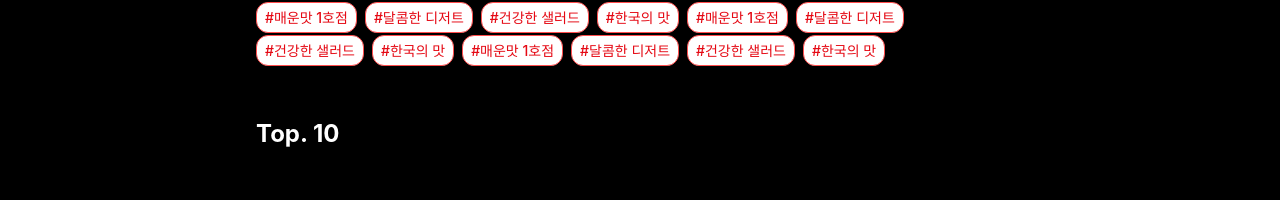
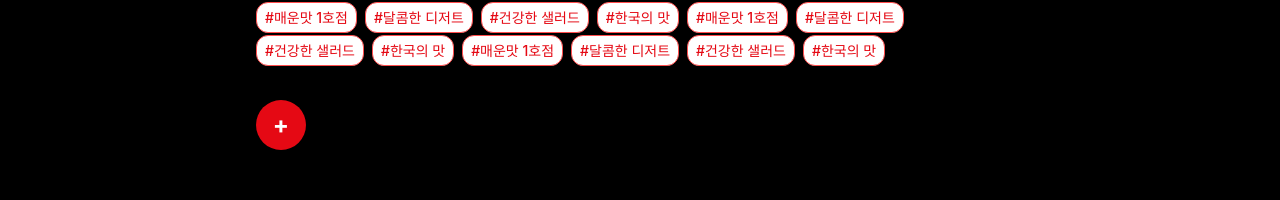
Before and after one commit to FRONT-END-BOOTCAMP-PLUS-3/A-maewoClub, a Next.js app: page /recipes in a window 1280 px wide. Shown: the part 170-370 px from the top of the page. Built offline with nearby package versions, Linux system fonts and the light colour scheme.

Commit message:
[Fix] 01/28 Jyservice781 Fix_container #58 - Fix_container

```diff
--- a/app/(user)/recipes/create/page.tsx
+++ b/app/(user)/recipes/create/page.tsx
@@ -1,6 +1,7 @@
 "use client"
 
 import RecipeCreate from "@/components/recipe/create/recipeCreate";
+import UploadImage from "@/components/recipe/create/uploadImage/uploadImage";
 
 const Page = () => {
 
@@ -14,6 +15,7 @@ const Page = () => {
     <>
     {/* 로그인 회원만 보이도록 할 것 */}
     <RecipeCreate></RecipeCreate>
+    <UploadImage></UploadImage>
     </>
   )
 }
--- a/app/(user)/recipes/page.tsx
+++ b/app/(user)/recipes/page.tsx
@@ -9,14 +9,17 @@ import {
   SlideWrapper,
   SlideButton,
   RecipeContainer,
+  CreateBtn,
 } from "@/components/recipe/recipe.style";
 import RecipeCard from "@/components/recipe/recipeCard/recipeCard";
 import RecipeCardSlide from "@/components/recipe/recipeCard/recipeCardSlide";
 import Pagination from "@/components/recipe/cardPaging/cardPaging";
 import Tag from "@/components/recipe/tag/tag";
+import { useRouter } from "next/navigation";
 
 export default function Page() {
   const [currentSlide, setCurrentSlide] = useState(0);
+  const router = useRouter();
   const slideCount = 10; // 슬라이드의 총 개수
   const visibleSlides = 3; // 화면에 보여질 슬라이드 개수
   const maxIndex = Math.ceil(slideCount / visibleSlides) - 1;
@@ -44,9 +47,14 @@ export default function Page() {
     setCurrentPage(page);
   };
 
+  const moveToPage = () => {
+    router.push("/recipes/create")
+  }
+
   return (
     <RecipeList>
       <Tag></Tag>
+      <CreateBtn onClick={moveToPage}>+</CreateBtn>
       <SubTitle>Top. 10</SubTitle>
       <RecipeSlideContainer>
         <SlideButton className="left" onClick={handlePrev}>
@@ -55,7 +63,9 @@ export default function Page() {
         <SlideTrack position={currentSlide}>
           {[...Array(slideCount)].map((_, index) => (
             <SlideWrapper key={index}>
-              <RecipeCardSlide id={'2'}>{`레시피 ${index + 1}`}</RecipeCardSlide>
+              <RecipeCardSlide id={"2"}>{`레시피 ${
+                index + 1
+              }`}</RecipeCardSlide>
             </SlideWrapper>
           ))}
         </SlideTrack>
@@ -67,16 +77,16 @@ export default function Page() {
       <SubTitle>총 1000개의 레시피가 있습니다.</SubTitle>
       <RecipeContainer>
         {currentRecipes.map((_, index) => (
-          <RecipeCard key={index} id={'2'}>
+          <RecipeCard key={index} id={"2"}>
             레시피 {(currentPage - 1) * recipesPerPage + index + 1}
           </RecipeCard>
         ))}
       </RecipeContainer>
-        <Pagination
-          currentPage={currentPage}
-          totalPages={totalPages}
-          onPageChange={handlePageChange}
-        />
+      <Pagination
+        currentPage={currentPage}
+        totalPages={totalPages}
+        onPageChange={handlePageChange}
+      />
 
       <SubTitle>최근 본 레시피</SubTitle>
       <RecipeContainer>
--- a/components/recipe/create/recipeCreate.tsx
+++ b/components/recipe/create/recipeCreate.tsx
@@ -91,7 +91,7 @@ const RecipeCreate = () => {
         </Button>
       </IngredientsContainer>
 
-      <div style={{ display: "flex", gap: "10px", marginBottom: "20px" }}>
+      <div style={{ display: "flex", gap: "10px", paddingBottom: "20px" }}>
         <Button type="submit">업로드</Button>
         <Button type="button" onClick={() => {alert("돌아갑니다."); route.back()}}>취소</Button>
       </div>
--- a/components/recipe/recipe.style.ts
+++ b/components/recipe/recipe.style.ts
@@ -6,6 +6,33 @@ export const SubTitle = styled.h2`
   text-align: left;
   color: #fff;
 `;
+
+export const CreateBtn = styled.div`
+  display: flex;
+  justify-content: center;
+  align-items: center;
+  background-color: var(--mainRed);
+  color: white;
+  font-size: 1.5rem;
+  font-weight: bold;
+  text-decoration: none;
+  border-radius: 50%;
+  width: 50px;
+  height: 50px;
+  box-shadow: 0 4px 6px rgba(0, 0, 0, 0.1);
+  transition: background-color 0.3s, transform 0.2s;
+
+  &:hover {
+    background-color: var(--subRed); /* 더 어두운 톤 */
+    transform: scale(1.1);
+  }
+
+  &:active {
+    transform: scale(1);
+    box-shadow: 0 2px 4px rgba(0, 0, 0, 0.2);
+  }
+
+`
 
 export const RecipeList = styled.div`
   display: flex;
--- a/components/recipe/recipeDetail/recipeReview/photoReview.tsx
+++ b/components/recipe/recipeDetail/recipeReview/photoReview.tsx
@@ -19,7 +19,6 @@ export const PhotoReview = () => {
             alt={`foodPhoto${index + 1}`}
             width={100}
             height={100}
-            layout="fixed"
           />
         ))}
       </PhotoContainer>
```
Also changed, not shown: components/recipe/create/uploadImage/uploadImage.style.ts (added, +8 -0 lines), components/recipe/create/uploadImage/uploadImage.tsx (added, +13 -0 lines).
